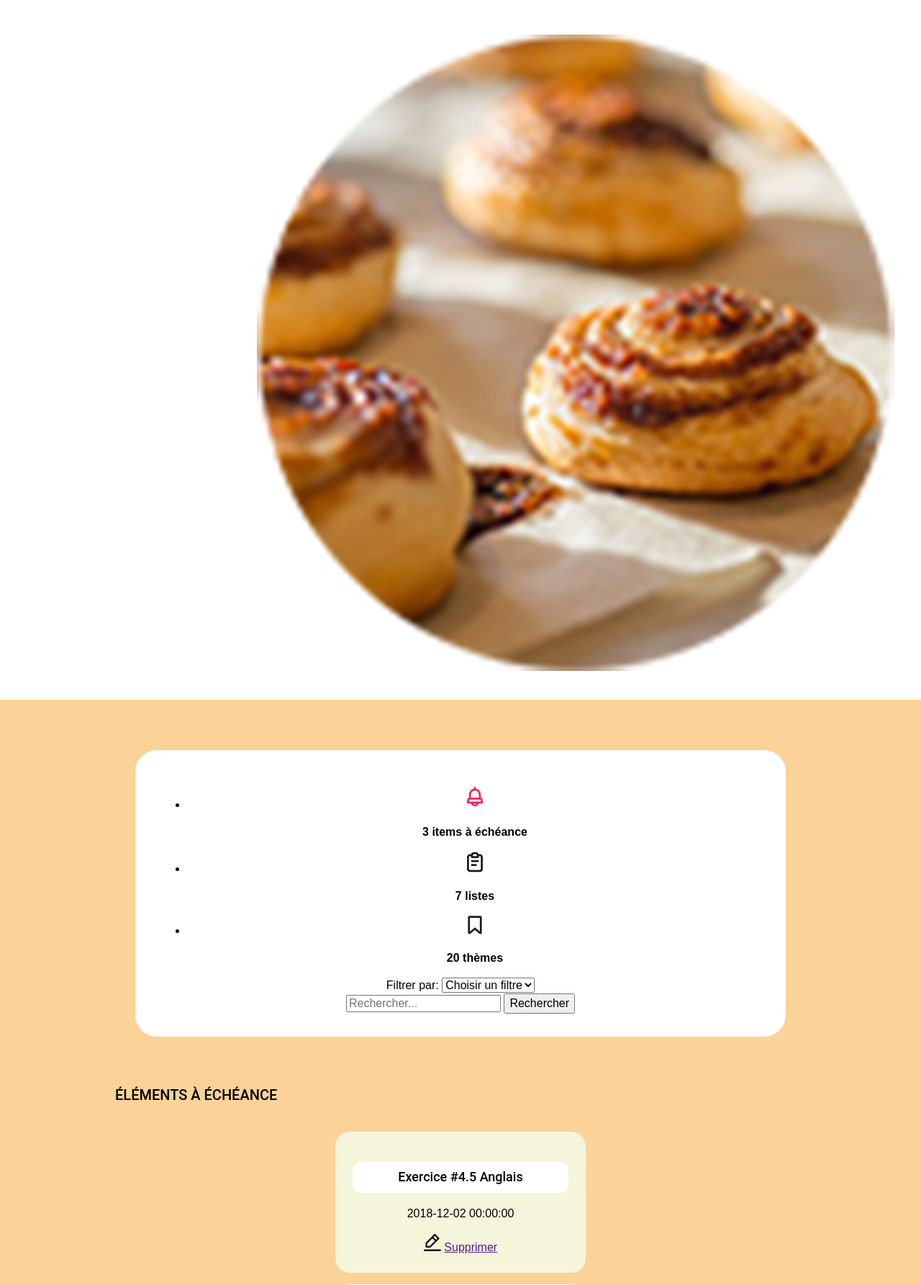
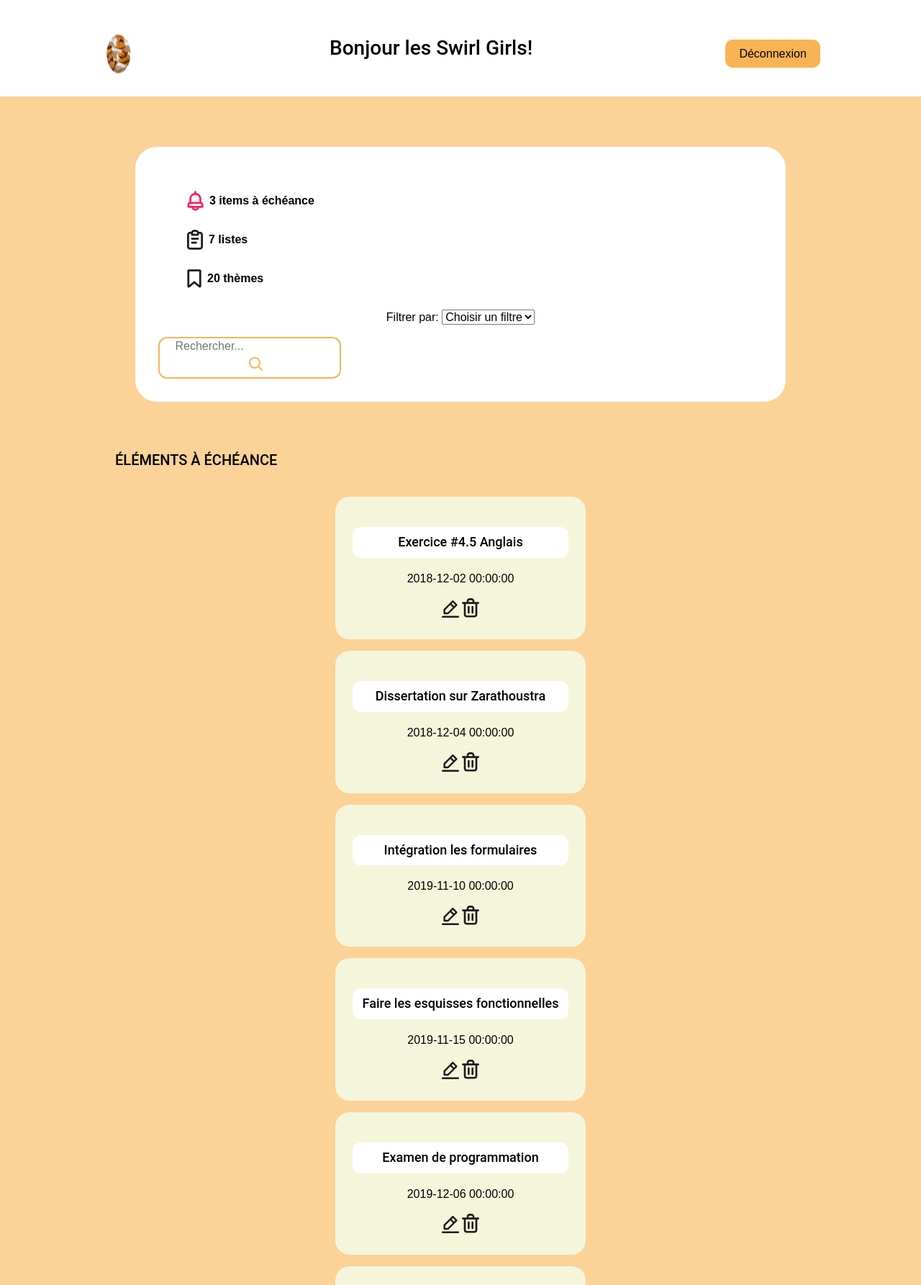
Before and after one commit to eatindehou/sugarswirls, a PHP site: page / in a window 1280 px wide; the page is wider, and only the part inside the window is pictured. Shown: the top 1785 px of that part at 72% size. Run offline with PHP 8.4, Linux system fonts and the light colour scheme; data comes from the database, SQL or seed files in the repository.

Commit message:
icones et search bar

```diff
--- a/public/index.php
+++ b/public/index.php
@@ -118,9 +118,9 @@
 					<option value="date">Date</option>
 					<option value="theme">Thème</option>
 					</select>
-					<form id="form">
+					<form class="recherche" id="form">
   						<input type="search" id="query" name="search" placeholder="Rechercher...">
-  						<button>Rechercher</button>
+  						<button><img src="liaisons/svg/search.svg" alt=""></button>
 					</form>
 			</aside>
 
@@ -132,7 +132,7 @@
 				<h3 class="item__titre"><?php echo $arrItems[$cpt]["nom"];?></h3>
 				<p><?php echo $arrItems[$cpt]["echeance"];?></p>
 				<a href=""><img src="<?php echo $niveau;?>liaisons/svg/crayon.svg" alt=""></a>
-				<a href="">Supprimer</a>
+				<a href=""><img src="<?php echo $niveau;?>liaisons/svg/poubelle.svg" alt=""></a>
 			</li>
 		<?php } ?>
 		<?php } ?>
@@ -149,7 +149,7 @@
 
 			<input type="checkbox" name = "id_listes[]" value ="<?php echo $arrListes[$cpt]["id"]; ?>">
 
-			<a href="<?php echo $niveau ?>listes/modifier.php?id_liste=<?php echo $arrListes[$cpt]["id"]; ?>">Modifier</a><br><br>
+			<a href="<?php echo $niveau ?>listes/modifier.php?id_liste=<?php echo $arrListes[$cpt]["id"]; ?>"><img src="<?php echo $niveau;?>liaisons/svg/crayon.svg" alt=""></a><br><br>
 			</li>
 		<?php } ?>
 		</ul>
--- a/public/liaisons/css/styles.css
+++ b/public/liaisons/css/styles.css
@@ -663,6 +663,11 @@
 }
 .intro p {
   font-weight: bold;
+  padding-left: 0.5em;
+}
+.intro li {
+  display: flex;
+  flex-direction: row;
 }
 
 .listes {
@@ -699,6 +704,22 @@
   background-color: rgba(248, 180, 84, 0.6);
 }
 
+.recherche {
+  margin-top: 1em;
+  background-color: none;
+  border: solid 2px #F8B454;
+  border-radius: 12px;
+  max-width: 250px;
+}
+.recherche input {
+  border: none;
+}
+.recherche button {
+  border: none;
+  background-color: #FFF;
+  margin-left: 1em;
+}
+
 .entete {
   background-color: #FFF;
   padding-top: 3em;
--- a/public/liaisons/fragments/entete.inc.php
+++ b/public/liaisons/fragments/entete.inc.php
@@ -1,6 +1,6 @@
 
 <header class="entete conteneur">
-    <img src="liaisons/images/swirl.png" alt="profile picture">
+    <img class="profile" src="liaisons/images/swirl.png" alt="profile picture">
     <h1>Bonjour les Swirl Girls!</h1>
     <p><a href="#" class="bouton">Déconnexion</a></p>
 </header>
--- a/ressources/liaisons/scss/layout/_accueil.scss
+++ b/ressources/liaisons/scss/layout/_accueil.scss
@@ -21,6 +21,12 @@
 
   p{
     font-weight: bold;
+    padding-left: .5em;
+  }
+
+  li{
+    display: flex;
+    flex-direction: row;
   }
 }
 
@@ -52,3 +58,22 @@
 main{
   background-color: $background;
 }
+
+.recherche{
+  margin-top: 1em;
+  background-color: none;
+  border: solid 2px $interactivite;
+  border-radius: 12px;
+  max-width: 250px;
+
+
+  input{
+    border: none;
+  }
+
+  button{
+    border: none;
+    background-color: $blanc;
+    margin-left: 1em;
+  }
+}
```
Also changed, not shown: public/liaisons/images/swirl.png, public/liaisons/svg/cloche.svg, public/liaisons/svg/search.svg, ressources/liaisons/scss/layout/_entete.scss (line endings or trailing spaces), 1 other file.
